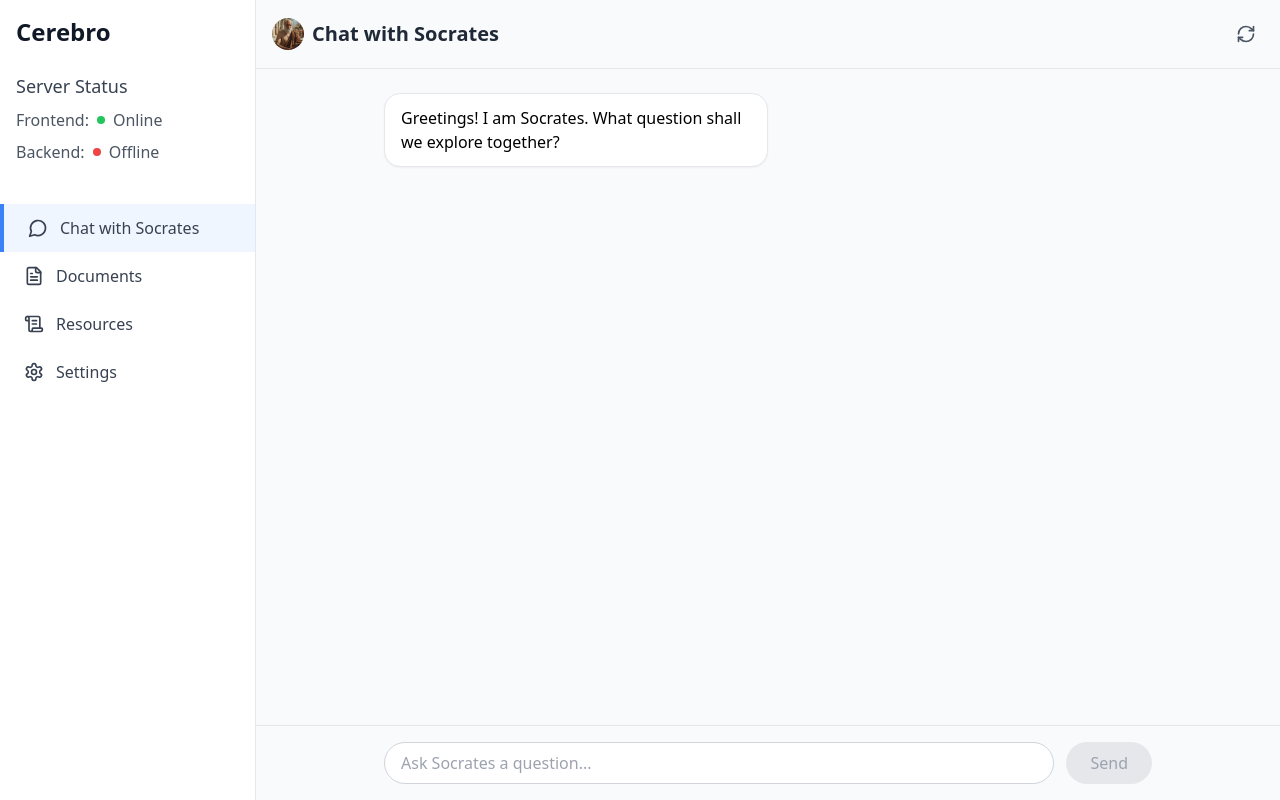
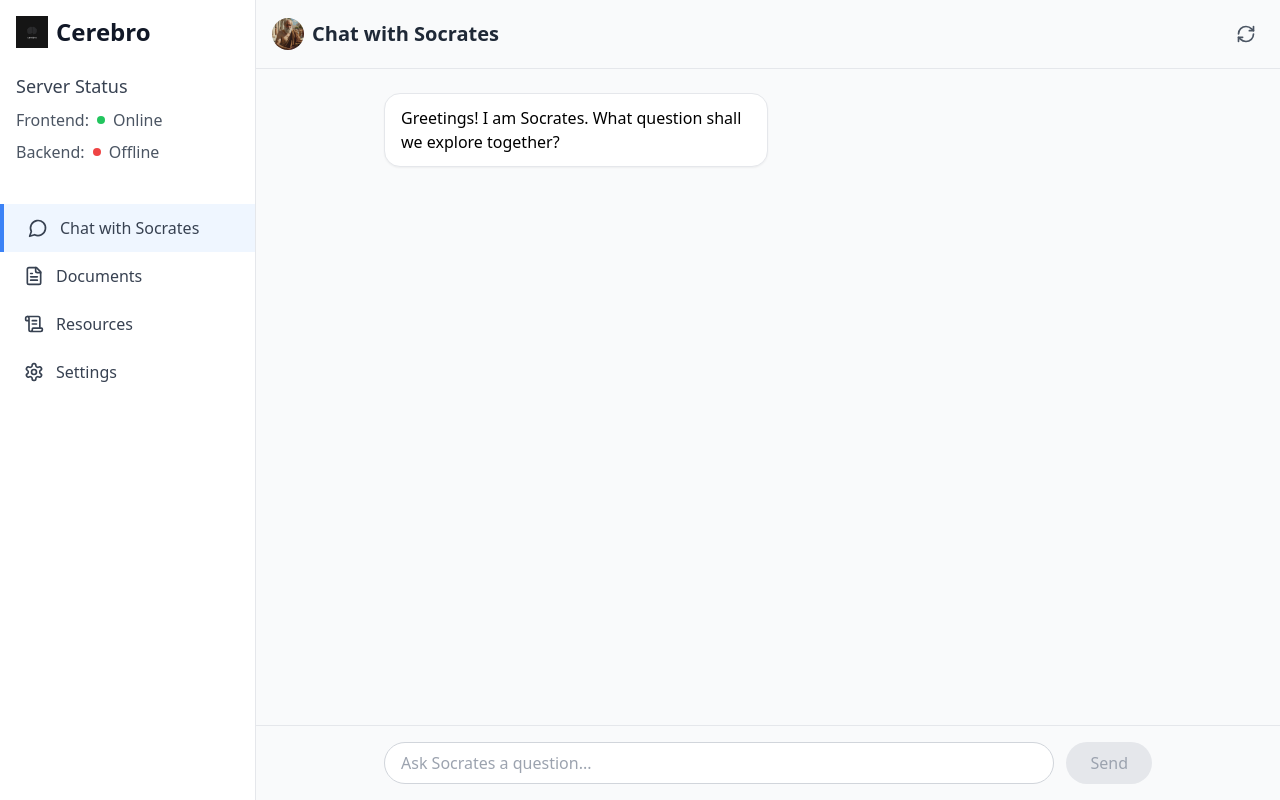
Before and after one commit to johnpackercoaching/reactv1, a React (Create React App) app: page / in a window 1280 px wide. Built offline with nearby package versions, Linux system fonts and the light colour scheme; no server answers.

Commit message:
cerebro logo

```diff
--- a/src/components/SocratesChat.js
+++ b/src/components/SocratesChat.js
@@ -1,6 +1,7 @@
 import React, { useState, useEffect } from 'react';
 import { MessageCircle, Home, Settings, Users, Mail, ScrollText, FileText, RefreshCw } from 'lucide-react';
 import socratesImage from '../assets/Socrates_real.png';
+import cerebroLogo from '../assets/cerebro_logo.png';
 
 // Add these simple page components
 const DocumentsPage = () => (
@@ -284,7 +285,15 @@ const SocratesChat = () => {
       {/* Sidebar - updated to match image */}
       <div className="w-64 bg-white border-r border-gray-200">
         <div className="p-4">
-          <h1 className="text-2xl font-semibold text-gray-900">Cerebro</h1>
+          <div className="flex items-center gap-2">
+            <img
+              src={cerebroLogo}
+              alt="Cerebro Logo"
+              className="w-8 h-8"
+              style={{ objectFit: 'contain' }}
+            />
+            <h1 className="text-2xl font-semibold text-gray-900">Cerebro</h1>
+          </div>
 
           {/* Server Status - styled to match image */}
           <div className="mt-6">
```
Also changed, not shown: src/assets/cerebro_logo.png (added).
